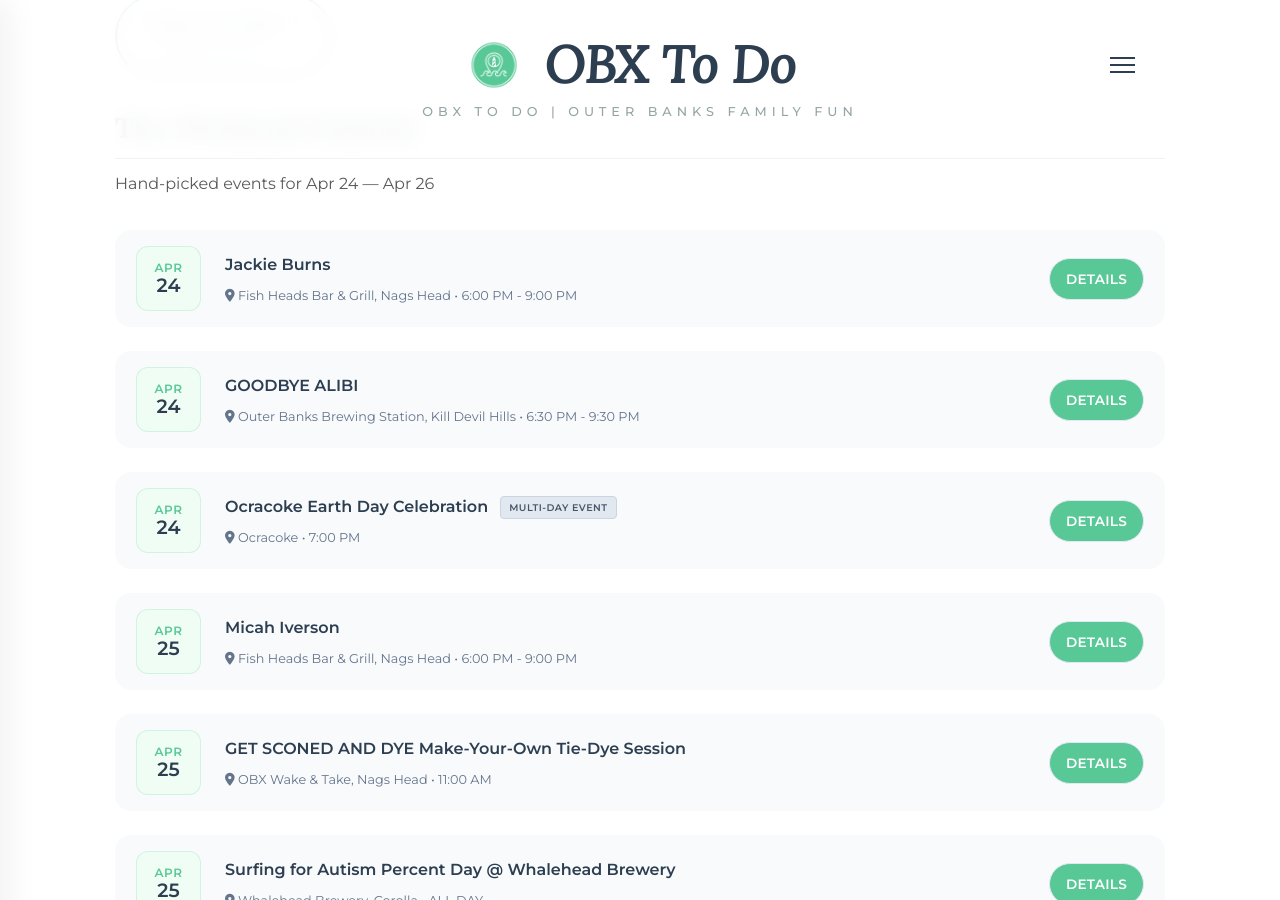
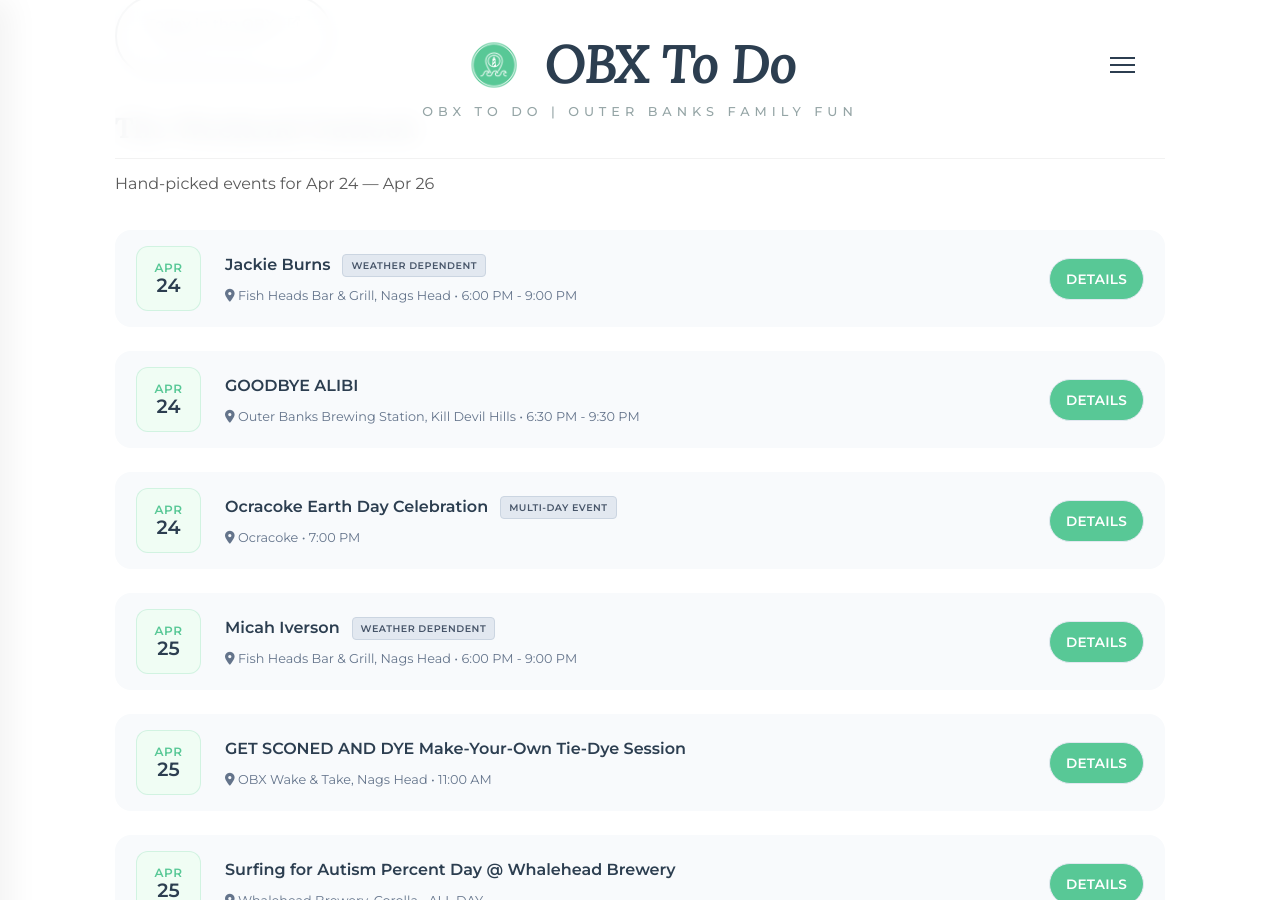
Before and after one commit to obxtodo/obxtodo.com, a Jekyll site: the page built from index.html, in a window 1280 px wide and 900 px high, scrolled down 1017 px. Built offline with Jekyll 4.4.1, drawn with Linux system fonts in a browser that asks for light colours.

Commit message:
event updates

```diff
--- a/index.html
+++ b/index.html
@@ -117,6 +117,10 @@
               {% if event.end_date %}
                 <span class="multi-day-tag">Multi-Day Event</span>
               {% endif %}
+
+            {% if event.other %}
+              <span class="multi-day-tag">{{ event.other }}</span>
+            {% endif %}
             </div>
             <p class="location-time">
               <i class="fa-solid fa-location-dot"></i> {{ event.location }} • {{ event.time }}
```
